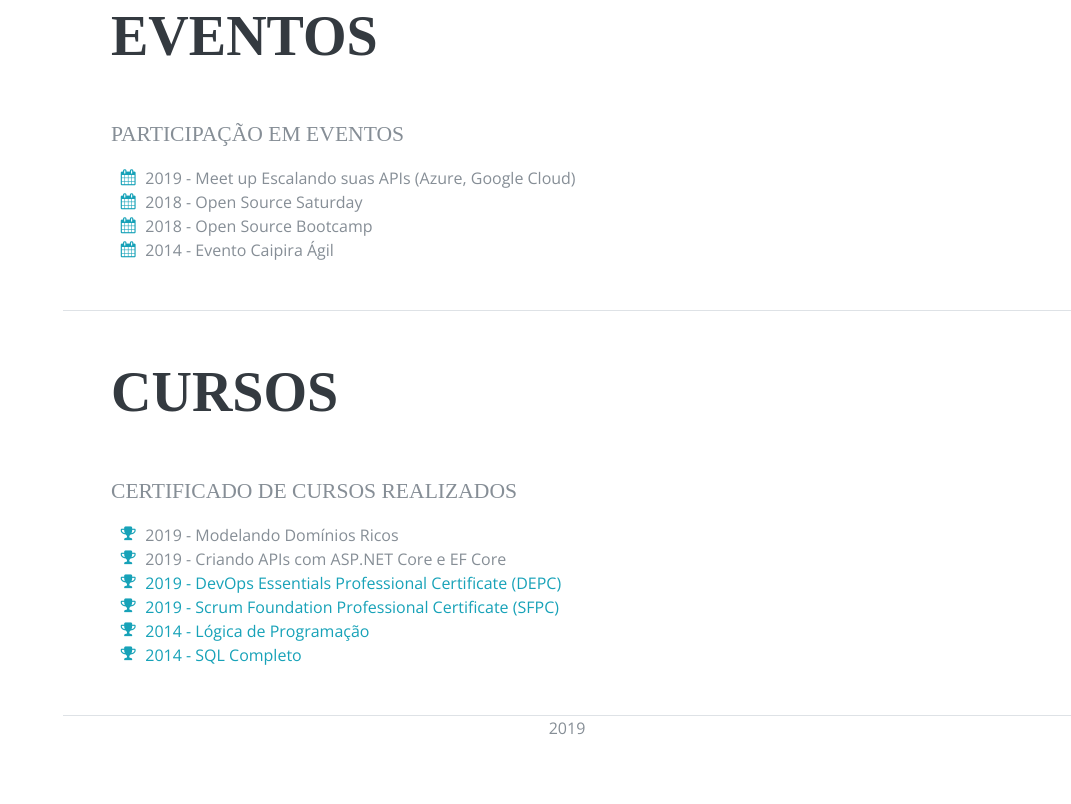
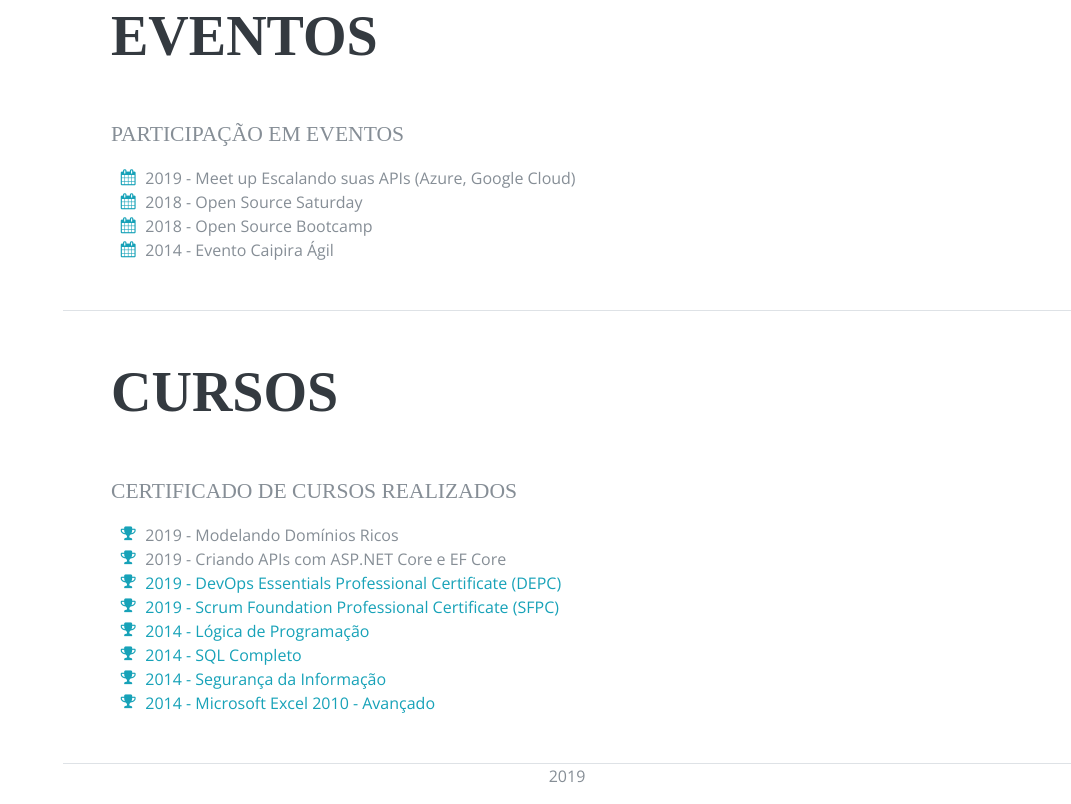
Before and after one commit to Pedronet5/pedro.github.io, a plain HTML site: page index.html in a window 1280 px wide. Shown: the part 3501-4305 px from the top of the page, without its empty margins (209-1280 px from the left). Before the commit the page ends 4257 px from the top, so only its background shows below. Drawn offline with nearby package versions, Linux system fonts and the light colour scheme; a web font is replaced by a local one.

Commit message:
Update index.html

```diff
--- a/index.html
+++ b/index.html
@@ -399,6 +399,20 @@
 			</a>
                     </li>
 
+		    <li>
+                        <i class="fa-li fa fa-trophy text-warning"></i>
+			<a target="_blank "  href="https://lms.ev.org.br/mpls/Web/Lms/Student/PrintCertificateDialog.aspx?FdT%2bRyNq2tPcltonmYH2cZlv%2bK%2bzk3bg">
+			    2014 - Segurança da Informação
+			</a>
+                    </li>
+
+		    <li>
+                        <i class="fa-li fa fa-trophy text-warning"></i>
+			<a target="_blank "  href="https://lms.ev.org.br/mpls/Web/Lms/Student/PrintCertificateDialog.aspx?FdT%2bRyNq2tPdGH2tIIRsPojsmhQtq%2f9b">
+			    2014 - Microsoft Excel 2010 - Avançado
+			</a>
+                    </li>
+
                 </ul>
             </div>
         </section>
```
